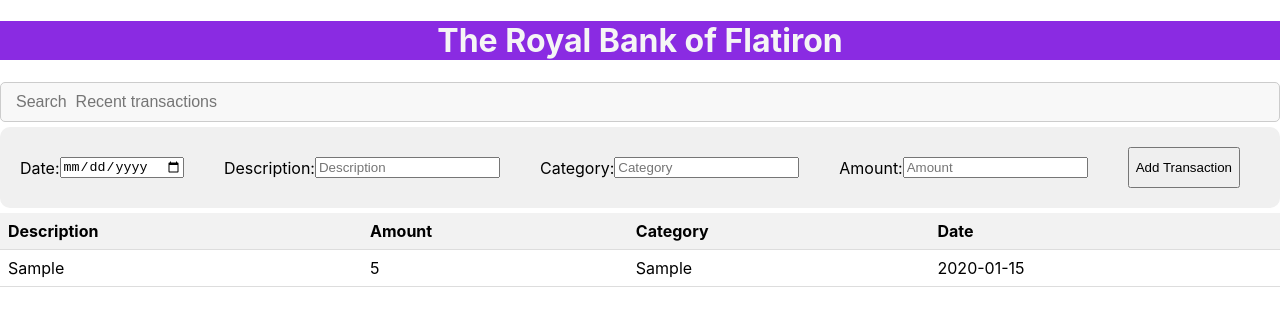
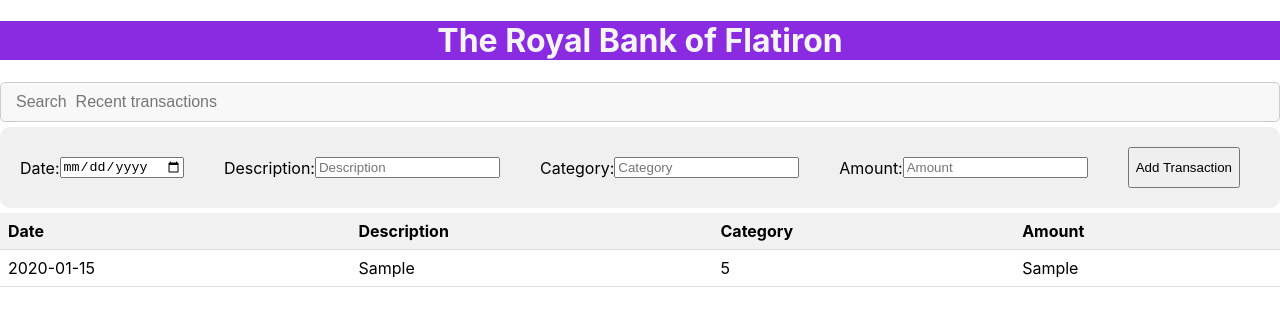
Before and after one commit to kinotikm/bank-of-flatiron, a React (Create React App) app: page / in a window 1280 px wide. Both pictures are taken after typing "2020-01-15", "Sample", "Sample", "5" into the empty fields and a click on the button "Add Transaction". Shown: the top 326 px of the page. Built offline with nearby package versions, Linux system fonts and the light colour scheme.

Commit message:
final touches

```diff
--- a/src/components/Tables.jsx
+++ b/src/components/Tables.jsx
@@ -6,19 +6,19 @@ function Table({ transactions }) {
     <table id='mytable'>
       <thead>
         <tr>
+        <th>Date</th>
           <th>Description</th>
+          <th>Category</th>
           <th>Amount</th>
-          <th>Category</th>
-          <th>Date</th>
         </tr>
       </thead>
       <tbody>
         {transactions.map(transaction => (
           <tr key={transaction.id}>
+            <td>{transaction.date}</td>
             <td>{transaction.description}</td>
             <td>{transaction.amount}</td>
             <td>{transaction.category}</td>
-            <td>{transaction.date}</td>
           </tr>
         ))}
       </tbody>
```
Also changed, not shown: src/logo.svg (deleted).
